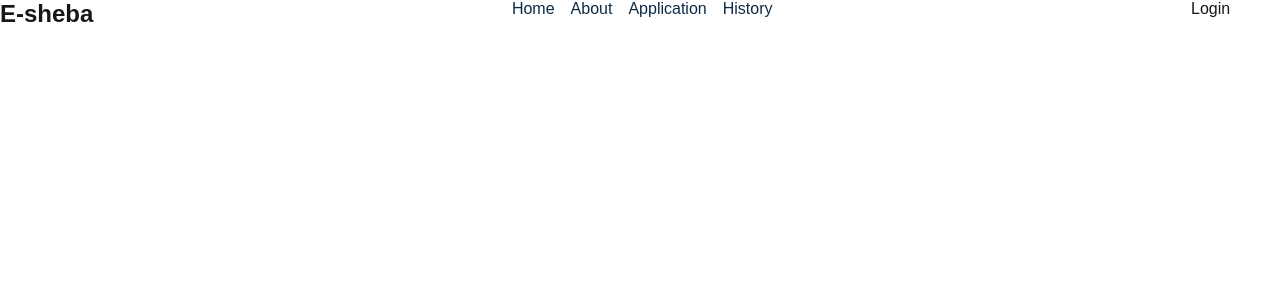
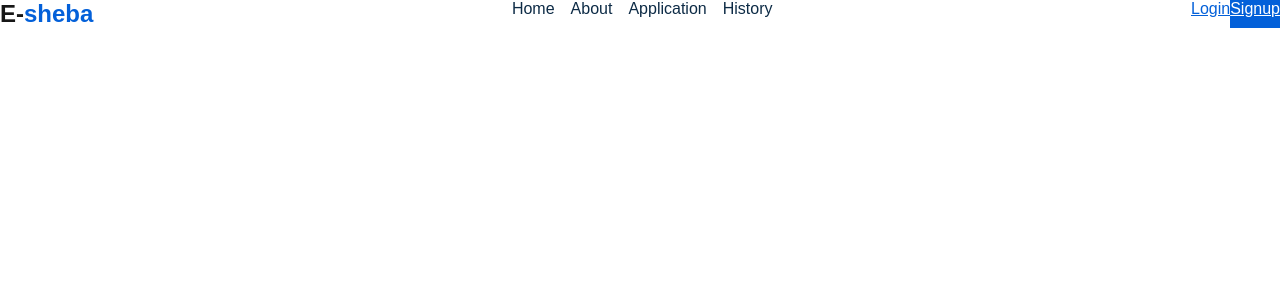
Before and after one commit to Hadi20Diab/DigitalHubFirstProject, a Next.js app in the folder my-app/: page / in a window 1280 px wide. Shown: the top 300 px of the page. Built offline with nearby package versions, Linux system fonts and the light colour scheme.

Commit message:
style: update color variables in globals.css and remove unused root styles from page.module.css

```diff
--- a/my-app/app/globals.css
+++ b/my-app/app/globals.css
@@ -1,12 +1,16 @@
 :root {
   --background: #ffffff;
   --foreground: #171717;
+  --primary-color: #0360D9;
+  --secoundary-color: #E1EEFF;
 }
 
 @media (prefers-color-scheme: dark) {
   :root {
     --background: #0a0a0a;
     --foreground: #ededed;
+    --primary-color: #3399FF;
+    --secoundary-color: #1a1a1a;
   }
 }
 
@@ -30,11 +34,6 @@ body {
   margin: 0;
 }
 
-a {
-  color: inherit;
-  text-decoration: none;
-}
-
 @media (prefers-color-scheme: dark) {
   html {
     color-scheme: dark;
--- a/my-app/app/page.module.css
+++ b/my-app/app/page.module.css
@@ -1,7 +1,3 @@
-:root{
-  --primary-color: #0360D9;
-  --secoundary-color: #E1EEFF;
-}
 main{
   width: 80%;
   margin: 0 auto;
```
